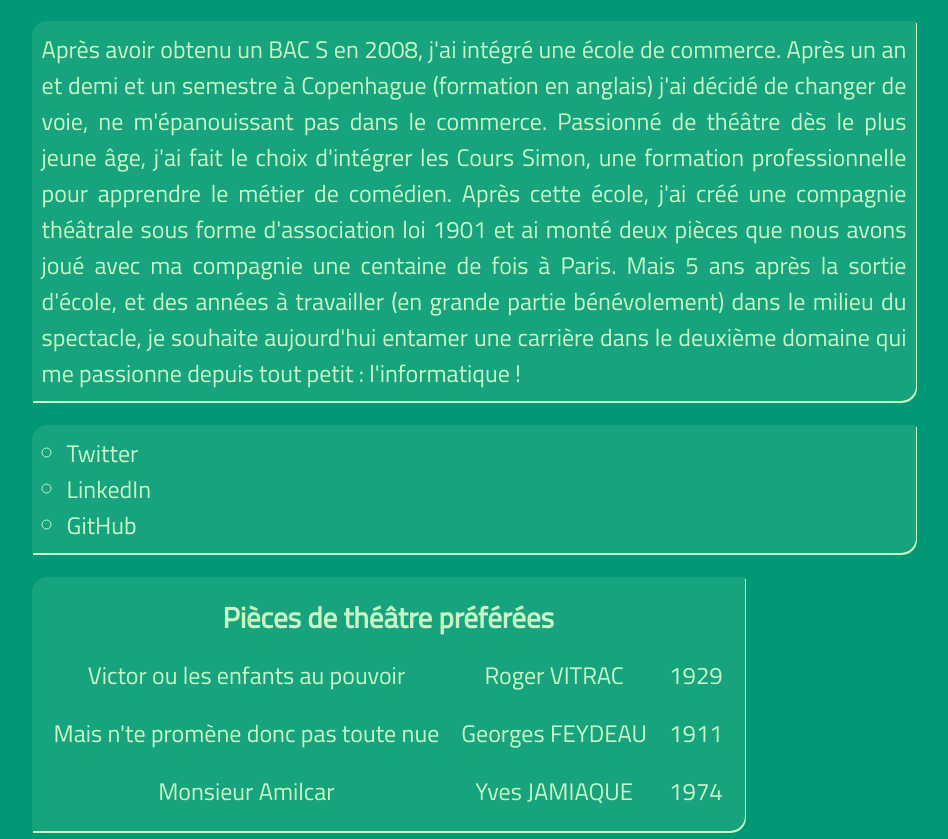
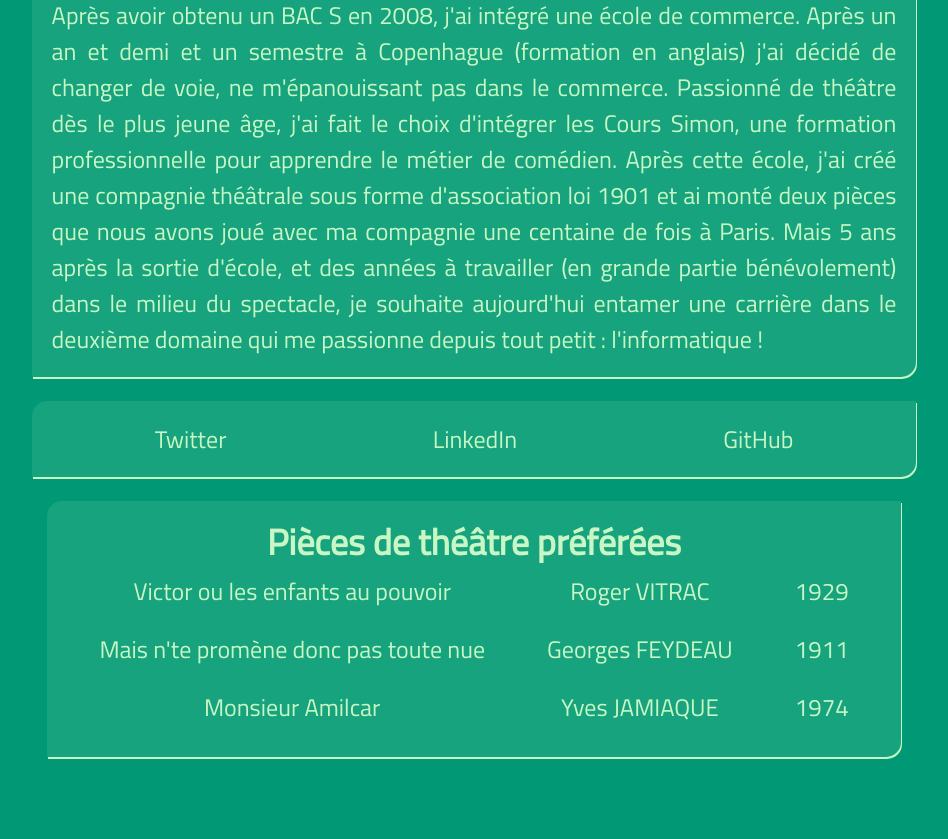
Before and after one commit to Selbahc/HTML-Project, a plain HTML site: page index.html in a window 1280 px wide. Shown: the part 474-1313 px from the top of the page, without its empty margins (166-1114 px from the left). After the commit the page ends 1239 px from the top, so only its background shows below. Drawn offline with Linux system fonts and the light colour scheme.

Commit message:
Essai d'optimisation du CSS, ajout de .class

```diff
--- a/index.html
+++ b/index.html
@@ -10,46 +10,46 @@
   <link href="https://fonts.googleapis.com/css?family=Lobster+Two|Titillium+Web" rel="stylesheet">
 </head>
 
-<body>
+<body class="f-size-1_5">
   <div id="container">
-    <header class="card">
+    <header class="card flex-column-center border-radius-tl-br">
       <div>
-        <img id="ma-trombine" src="img/SC.jpg" alt="Stanislas Châble">
+        <img id="ma-trombine" class="border-radius-tl-br" src="img/SC.jpg" alt="Stanislas Châble">
       </div>
       <h1>Stanislas Châble</h1>
-      <h2>Étudiant à Simplon.co</h2>
+      <h2 class="f-size-1_5">Étudiant à Simplon.co</h2>
     </header>
     <section>
-      <p class="card">Après avoir obtenu un BAC S en 2008, j'ai intégré une école de commerce. Après un an et demi et un semestre à Copenhague (formation en anglais) j'ai décidé de changer de voie, ne m'épanouissant pas dans le commerce. Passionné de théâtre dès le plus
+      <p class="card border-radius-tl-br">Après avoir obtenu un BAC S en 2008, j'ai intégré une école de commerce. Après un an et demi et un semestre à Copenhague (formation en anglais) j'ai décidé de changer de voie, ne m'épanouissant pas dans le commerce. Passionné de théâtre dès le plus
         jeune âge, j'ai fait le choix d'intégrer les Cours Simon, une formation professionnelle pour apprendre le métier de comédien. Après cette école, j'ai créé une compagnie théâtrale sous forme d'association loi 1901 et ai monté deux pièces que nous
         avons joué avec ma compagnie une centaine de fois à Paris. Mais 5 ans après la sortie d'école, et des années à travailler (en grande partie bénévolement) dans le milieu du spectacle, je souhaite aujourd'hui entamer une carrière dans le deuxième
         domaine qui me passionne depuis tout petit : l'informatique !</p>
-      <ul class="card">
-        <li><a href="https://twitter.com/Selbahc">Twitter</a></li>
-        <li><a href="https://linkedin.com/in/stanislas-chable">LinkedIn</a></li>
-        <li><a href="https://github.com/Selbahc">GitHub</a></li>
+      <ul class="card list-inline border-radius-tl-br">
+        <li><a class="link-nodeco" href="https://twitter.com/Selbahc">Twitter</a></li>
+        <li><a class="link-nodeco" href="https://linkedin.com/in/stanislas-chable">LinkedIn</a></li>
+        <li><a class="link-nodeco" href="https://github.com/Selbahc">GitHub</a></li>
       </ul>
-      <table class="card">
+      <table class="card border-radius-tl-br">
         <thead>
           <tr>
-            <th colspan="3">Pièces de théâtre préférées</th>
+            <th class="t-center f-size-1_5" colspan="3">Pièces de théâtre préférées</th>
           </tr>
         </thead>
         <tbody>
           <tr>
-            <td>Victor ou les enfants au pouvoir</td>
-            <td>Roger VITRAC</td>
-            <td>1929</td>
+            <td class="t-center">Victor ou les enfants au pouvoir</td>
+            <td class="t-center">Roger VITRAC</td>
+            <td class="t-center">1929</td>
           </tr>
           <tr>
-            <td>Mais n'te promène donc pas toute nue</td>
-            <td>Georges FEYDEAU</td>
-            <td>1911</td>
+            <td class="t-center">Mais n'te promène donc pas toute nue</td>
+            <td class="t-center">Georges FEYDEAU</td>
+            <td class="t-center">1911</td>
           </tr>
           <tr>
-            <td>Monsieur Amilcar</td>
-            <td>Yves JAMIAQUE</td>
-            <td>1974</td>
+            <td class="t-center">Monsieur Amilcar</td>
+            <td class="t-center">Yves JAMIAQUE</td>
+            <td class="t-center">1974</td>
           </tr>
         </tbody>
       </table>
--- a/style.css
+++ b/style.css
@@ -2,32 +2,50 @@ body {
   background: #019875;
   font-family: 'Titillium Web', sans-serif;
   color: #C8F7C5;
-  font-size: 1.5em;
-  line-height: 1.5em;
+  line-height: 150%;
 }
 
-ul li {
-  list-style: circle;
-  margin-left: 25px;
+.t-center {
+  text-align: center;
 }
 
-h1, h2, h3 {
-  font-family: 'Lobster Two', cursive;
-  font-size: 2.5em;
-  line-height: 0.8em;
+.f-size-1_5 {
+  font-size: 1.5em;
 }
 
-h2 {
-  font-size: 1.7em;
+.list-inline {
+  display: flex;
+  justify-content: space-around;
+  list-style: none;
+  padding-left: 0px;
 }
 
-a {
+.flex-column-center {
+  display: flex;
+  flex-direction: column;
+  align-items: center;
+  justify-content: center;
+  align-content: center;
+}
+
+.border-radius-tl-br {
+  border-radius: 15px 0 15px 0;
+}
+
+.link-nodeco {
   text-decoration: none;
   color: #C8F7C5;
 }
 
-a:hover {
+.link-nodeco:hover {
   text-decoration: underline;
+}
+
+.card {
+  box-shadow: 1px 2px #C8F7C5;
+  padding: 20px;
+  text-align: justify;
+  background-color: rgba(200, 247, 197, 0.1);
 }
 
 #container {
@@ -35,33 +53,18 @@ a:hover {
   margin: 0 auto;
 }
 
-header {
-  display: flex;
-  flex-direction: column;
-  align-items: center;
-  justify-content: center;
-  align-content: center;
-}
-
 #ma-trombine {
-  border-radius: 15px 0 15px 0;
   margin: 0 auto;
   width: 12em;
 }
 
-.card {
-  box-shadow: 1px 2px #C8F7C5;
-  padding: 10px;
-  text-align: justify;
-  border-radius: 15px 0 15px 0;
-  background-color: rgba(200, 247, 197, 0.1);
+h1, h2, h3 {
+  font-family: 'Lobster Two', cursive;
+  font-size: 2.5em;
+  line-height: 25%;
 }
 
-table, td, th {
-  padding: 10px;
-  text-align: center;
+table, td {
+  padding: 10px 30px;
+  margin: 0 auto;
 }
-
-th {
-  font-size: 1.2em;
-}
```
